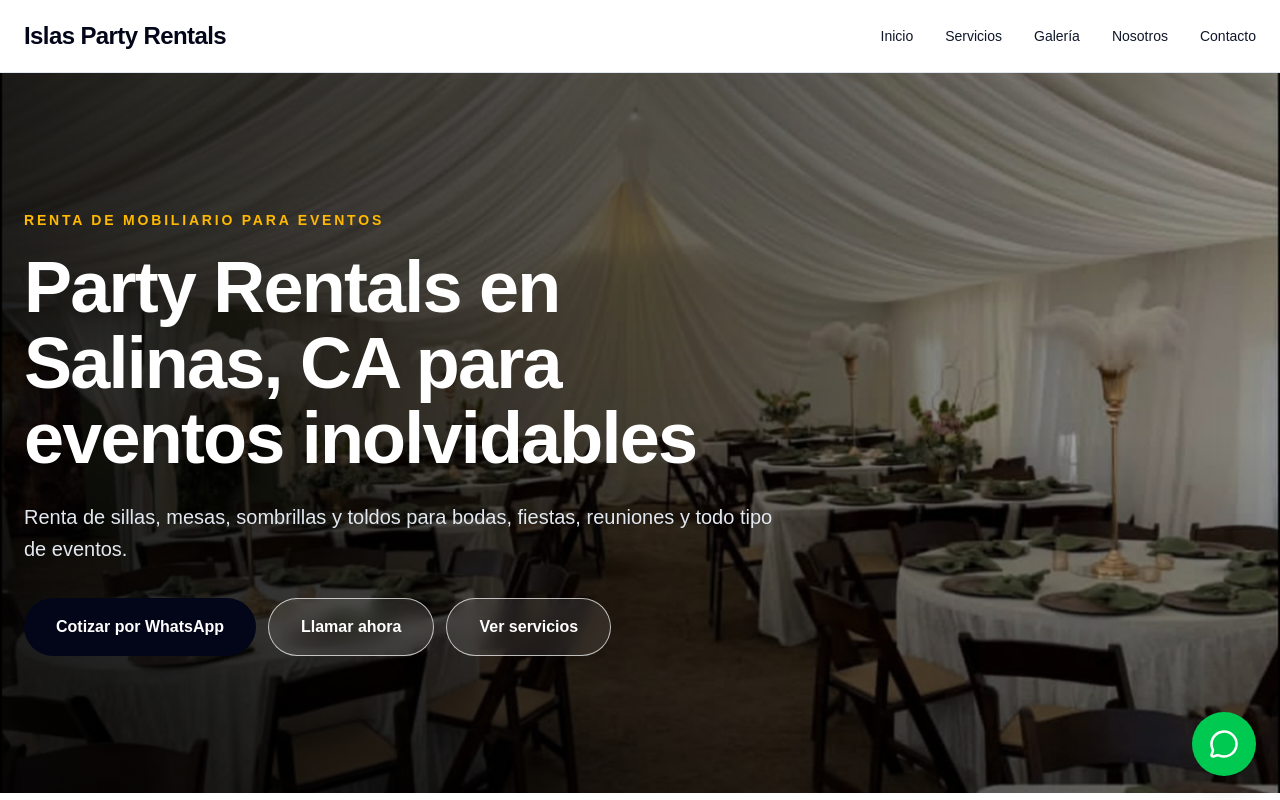
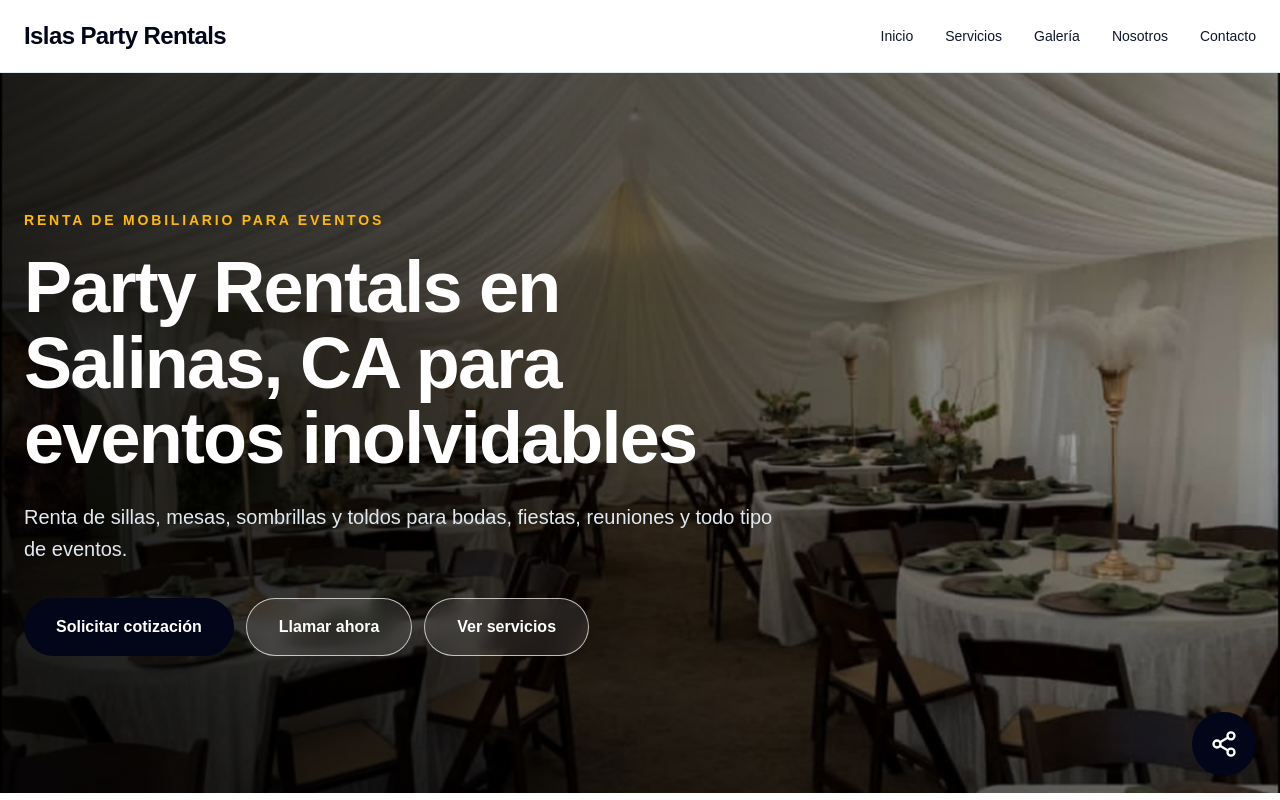
Before and after one commit to diegofdr89-gif/islas-party-rentals, a Next.js app: page / in a window 1280 px wide. Shown: the top 800 px of the page. Built offline with nearby package versions, Linux system fonts and the light colour scheme.

Commit message:
Mejorar contacto y agregar redes sociales

```diff
--- a/app/page.tsx
+++ b/app/page.tsx
@@ -3,7 +3,7 @@ import {
   Table2,
   Umbrella,
   TentTree,
-  MessageCircle,
+  Share2,
 } from "lucide-react";
 import QuoteForm from "./components/QuoteForm";
 export default function Home() {
@@ -150,12 +150,10 @@ export default function Home() {
         <div className="flex flex-col gap-3 sm:flex-row sm:flex-wrap">
 
   <a
-    href="https://wa.me/18315400652?text=Hola%2C%20vi%20el%20sitio%20web%20de%20Islas%20Party%20Rentals%20y%20me%20gustar%C3%ADa%20solicitar%20una%20cotizaci%C3%B3n%20para%20mi%20evento."
-    target="_blank"
-    rel="noopener noreferrer"
-    className="inline-flex w-fit items-center justify-center rounded-full bg-slate-950 px-8 py-4 font-semibold text-white transition hover:-translate-y-1 hover:bg-slate-800"
+  href="#contacto"
+  className="inline-flex w-fit items-center justify-center rounded-full bg-slate-950 px-8 py-4 font-semibold text-white transition hover:bg-slate-800"
 >
-    Cotizar por WhatsApp
+  Solicitar cotización
 </a>
 
   <a
@@ -519,12 +517,10 @@ export default function Home() {
       </div>
 
       <a
-  href="https://wa.me/18315400652?text=Hola%2C%20vi%20el%20sitio%20web%20de%20Islas%20Party%20Rentals%20y%20me%20gustar%C3%ADa%20solicitar%20una%20cotizaci%C3%B3n%20para%20mi%20evento."
-  target="_blank"
-  rel="noopener noreferrer"
-  className="inline-flex shrink-0 items-center justify-center rounded-full bg-slate-950 px-8 py-4 font-semibold text-white transition hover:-translate-y-1 hover:bg-slate-800"
+  href="#contacto"
+  className="inline-flex shrink-0 items-center justify-center rounded-full bg-slate-950 px-8 py-4 font-semibold text-white transition hover:bg-slate-800"
 >
-  Cotizar por WhatsApp
+  Solicitar cotización
 </a>
     </div>
   </div>
@@ -555,13 +551,11 @@ export default function Home() {
 
           <div>
             <p className="mb-1 text-sm font-semibold uppercase tracking-wider text-slate-400">
-              WhatsApp
+              Telefono
             </p>
 
             <a
-              href="https://wa.me/18315400652"
-              target="_blank"
-              rel="noopener noreferrer"
+              href="tel:+18315400652"
               className="text-xl font-semibold text-slate-950 transition hover:text-amber-600"
             >
               +1 (831) 540-0652
@@ -638,19 +632,56 @@ export default function Home() {
     <p className="text-sm text-slate-500">
       © 2026 Islas Party Rentals
     </p>
+<div className="flex items-center gap-5 md:pr-20">
+  <a
+    href="https://www.instagram.com/islas_party_rentals_831?igsi=MXN5MWg5ZjNmcWo4Yg=="
+    target="_blank"
+    rel="noopener noreferrer"
+    className="font-semibold text-slate-400 transition hover:text-amber-400"
+  >
+    Instagram
+  </a>
 
+  <a
+    href="https://www.facebook.com/profile.php?id=100076482309292&mibextid=wwXIfr"
+    target="_blank"
+    rel="noopener noreferrer"
+    className="font-semibold text-slate-400 transition hover:text-amber-400"
+  >
+    Facebook
+  </a>
+</div>
   </div>
 </footer>
-{/* BOTÓN FLOTANTE WHATSAPP */}
+{/* BOTÓN FLOTANTE REDES SOCIALES */}
+<details className="group fixed bottom-20 right-4 z-50 md:bottom-6 md:right-6">
+  <div className="absolute bottom-full right-0 mb-3 flex flex-col items-end gap-2">
     <a
-  href="https://wa.me/18315400652?text=Hola%2C%20vi%20el%20sitio%20web%20de%20Islas%20Party%20Rentals%20y%20me%20gustar%C3%ADa%20solicitar%20una%20cotizaci%C3%B3n%20para%20mi%20evento."
+      href="https://www.instagram.com/islas_party_rentals_831?igsi=MXN5MWg5ZjNmcWo4Yg=="
       target="_blank"
       rel="noopener noreferrer"
-  aria-label="Contactar por WhatsApp"
-  className="fixed bottom-6 right-6 z-50 flex h-14 w-14 md:h-16 md:w-16 items-center justify-center rounded-full bg-green-500 text-white shadow-xl transition duration-300 hover:-translate-y-1 hover:scale-105 hover:bg-green-600"
+      className="rounded-full bg-white px-5 py-3 font-semibold text-slate-900 shadow-lg transition hover:bg-slate-100"
     >
-  <MessageCircle size={30} strokeWidth={2} />
+      Instagram
     </a>
+
+    <a
+      href="https://www.facebook.com/profile.php?id=100076482309292&mibextid=wwXIfr"
+      target="_blank"
+      rel="noopener noreferrer"
+      className="rounded-full bg-white px-5 py-3 font-semibold text-slate-900 shadow-lg transition hover:bg-slate-100"
+    >
+      Facebook
+    </a>
+  </div>
+
+  <summary
+    aria-label="Ver redes sociales"
+    className="flex h-14 w-14 cursor-pointer list-none items-center justify-center rounded-full bg-slate-950 text-white shadow-xl transition hover:bg-slate-800 md:h-16 md:w-16"
+  >
+    <Share2 size={28} strokeWidth={2} />
+  </summary>
+</details>
       </section>
     </main>
   );
```
Lines whose indentation alone changed are shown as unchanged.
